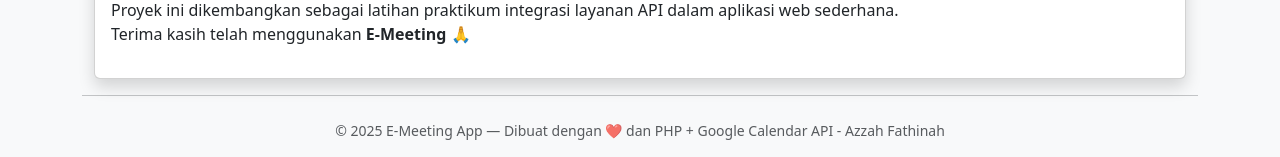
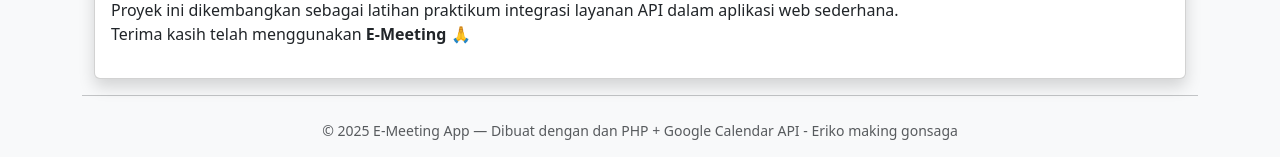
Before and after one commit to paudfatihakarima/Emeeting, a PHP site: page /e_meeting/views/about.php in a window 1280 px wide. Shown: the part 716-873 px from the top of the page. Run offline with PHP 8.4, Linux system fonts and the light colour scheme; some libraries are stand-ins or nearby versions.

Commit message:
📦 Finalisasi sebelum push

```diff
--- a/views/layout/footer.php
+++ b/views/layout/footer.php
@@ -1,6 +1,6 @@
 <hr>
 <footer class="text-center text-muted mt-4 mb-2 small">
-    <p>&copy; <?= date('Y') ?> E-Meeting App — Dibuat dengan ❤️ dan PHP + Google Calendar API - Azzah Fathinah</p>
+    <p>&copy; <?= date('Y') ?> E-Meeting App — Dibuat dengan dan PHP + Google Calendar API - Eriko making gonsaga</p>
 </footer>
 
 </div> <!-- Tutup container dari header -->
```
